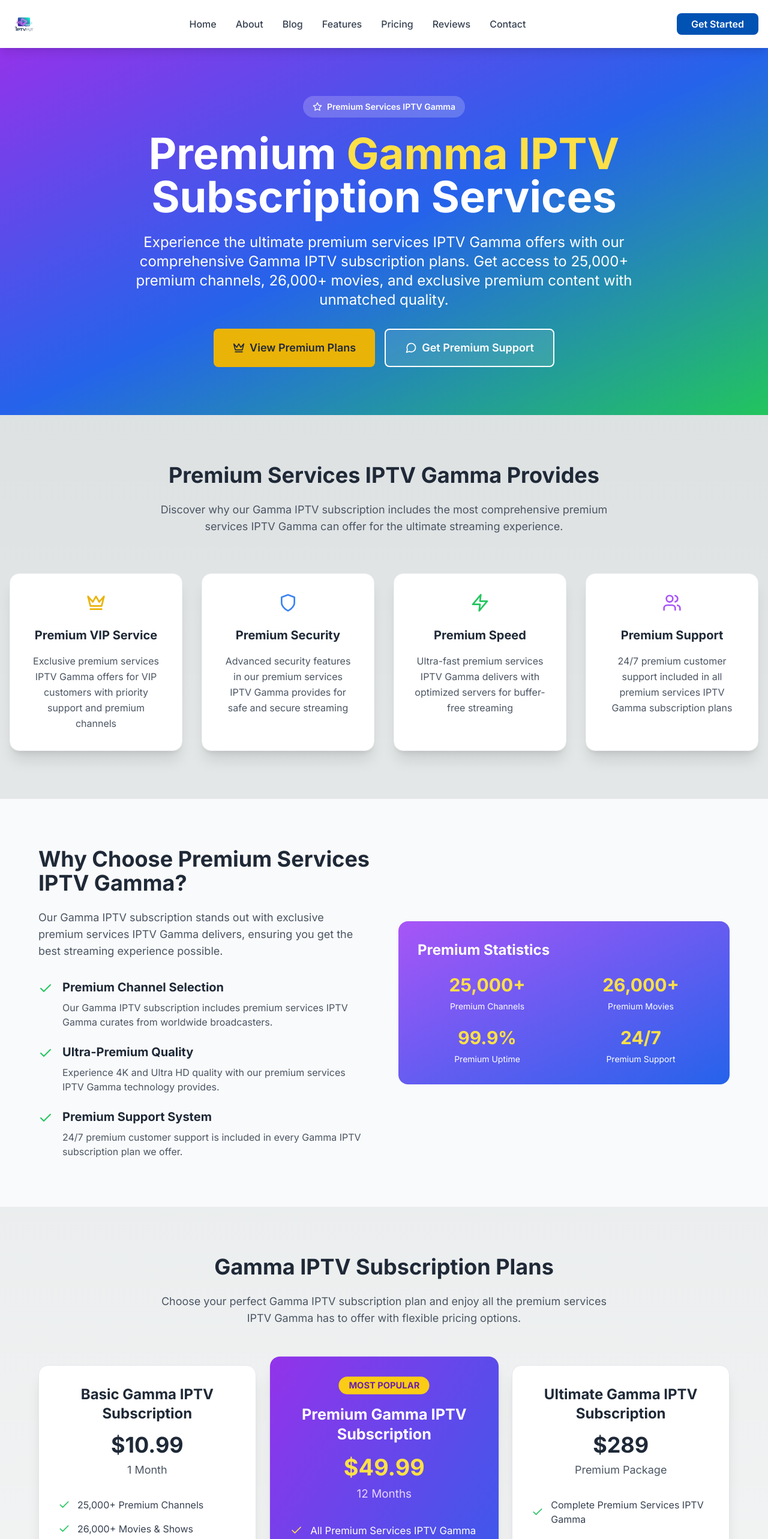
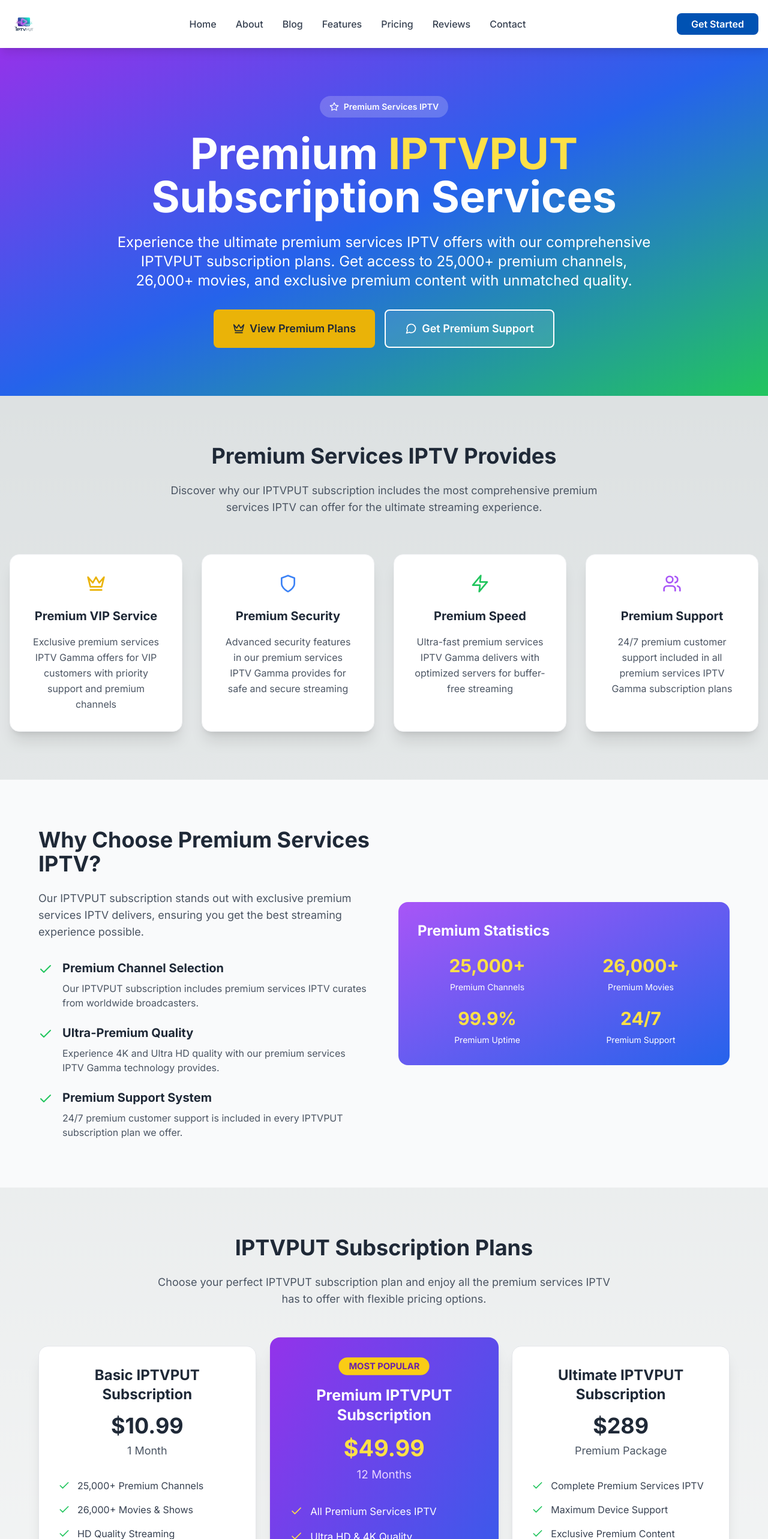
Before and after one commit to marouane9503/service-pro-iptv, a Next.js app: page /en in a window 1280 px wide. Shown: the top 2566 px of the page at 60% size. Built offline with nearby package versions, Linux system fonts and the light colour scheme.

Commit message:
Rebrand: Update Gamma IPTV to IPTVPUT across website

```diff
--- a/app/blog/page.tsx
+++ b/app/blog/page.tsx
@@ -95,7 +95,7 @@ export default async function Blog() {
                 Blog Posts Coming Soon
               </h2>
               <p className="text-gray-600 max-w-xs sm:max-w-2xl mx-auto text-sm sm:text-base">
-                We're working on bringing you the latest Gamma IPTV news, guides, and updates.
+                We're working on bringing you the latest IPTVPUT news, guides, and updates.
                 Check back soon for exciting content about streaming technology and entertainment.
               </p>
             </div>
@@ -107,10 +107,10 @@ export default async function Blog() {
       <section className="py-12 sm:py-16 lg:py-20 bg-gray-50">
         <div className="container mx-auto px-4 text-center">
           <h2 className="text-2xl sm:text-3xl md:text-4xl font-bold text-gray-800 mb-4 sm:mb-6">
-            Stay Updated with Gamma IPTV News
+            Stay Updated with IPTVPUT News
           </h2>
           <p className="text-base sm:text-lg lg:text-xl text-gray-600 max-w-xs sm:max-w-2xl mx-auto mb-6 sm:mb-8 leading-relaxed">
-            Get the latest updates about Gamma IPTV services, streaming technology,
+            Get the latest updates about IPTVPUT services, streaming technology,
             and exclusive offers.
           </p>
           <a
--- a/app/contact/page.tsx
+++ b/app/contact/page.tsx
@@ -58,7 +58,7 @@ export default function Contact() {
       <section className="py-20">
         <div className="container mx-auto px-4">
           <h2 className="text-4xl font-bold text-center text-gray-800 mb-16">
-            Get Gamma IPTV Support
+            Get IPTVPUT Support
           </h2>
 
           <div className="grid grid-cols-1 md:grid-cols-3 gap-8 max-w-6xl mx-auto">
@@ -99,36 +99,36 @@ export default function Contact() {
       <section className="py-20 bg-gray-50">
         <div className="container mx-auto px-4">
           <h2 className="text-4xl font-bold text-center text-gray-800 mb-16">
-            Gamma IPTV FAQ
+            IPTVPUT FAQ
           </h2>
 
           <div className="max-w-4xl mx-auto space-y-8">
             <div className="bg-white p-6 rounded-lg shadow-lg">
               <h3 className="text-xl font-bold text-primary-600 mb-4">
-                What is included in the Gamma IPTV subscription?
+                What is included in the IPTVPUT subscription?
               </h3>
               <p className="text-gray-600">
-                Your Gamma IPTV subscription includes access to 25,000+ live TV channels, 26,000+ movies and TV shows,
+                Your IPTVPUT subscription includes access to 25,000+ live TV channels, 26,000+ movies and TV shows,
                 HD & 4K streaming quality, multi-device compatibility, and 24/7 premium support.
               </p>
             </div>
 
             <div className="bg-white p-6 rounded-lg shadow-lg">
               <h3 className="text-xl font-bold text-primary-600 mb-4">
-                How do I set up my Gamma IPTV service?
+                How do I set up my IPTVPUT service?
               </h3>
               <p className="text-gray-600">
-                After purchasing your Gamma IPTV subscription, we'll provide you with login credentials and setup guides
+                After purchasing your IPTVPUT subscription, we'll provide you with login credentials and setup guides
                 for all supported devices. Our support team is available 24/7 to help with installation.
               </p>
             </div>
 
             <div className="bg-white p-6 rounded-lg shadow-lg">
               <h3 className="text-xl font-bold text-primary-600 mb-4">
-                What devices work with Gamma IPTV?
+                What devices work with IPTVPUT?
               </h3>
               <p className="text-gray-600">
-                Our Gamma IPTV service is compatible with Smart TVs, Android boxes, iOS devices, computers,
+                Our IPTVPUT service is compatible with Smart TVs, Android boxes, iOS devices, computers,
                 MAG boxes, Firestick, and many more devices. We support M3U, Xtream codes, and portal formats.
               </p>
             </div>
@@ -140,10 +140,10 @@ export default function Contact() {
       <section className="py-20 bg-primary-600 text-white">
         <div className="container mx-auto px-4 text-center">
           <h2 className="text-4xl font-bold mb-6">
-            Ready to Start Your Gamma IPTV Journey?
+            Ready to Start Your IPTVPUT Journey?
           </h2>
           <p className="text-xl mb-8 max-w-2xl mx-auto">
-            Contact us today to get your premium Gamma IPTV subscription and enjoy unlimited entertainment.
+            Contact us today to get your premium IPTVPUT subscription and enjoy unlimited entertainment.
           </p>
           <a
             href="https://wa.link/kkdei9"
@@ -151,7 +151,7 @@ export default function Contact() {
             rel="noopener noreferrer"
             className="bg-white text-primary-600 px-8 py-4 rounded-lg text-lg font-semibold hover:bg-gray-100 transition-colors inline-block"
           >
-            Get Gamma IPTV Now
+            Get IPTVPUT Now
           </a>
         </div>
       </section>
--- a/app/en/page.tsx
+++ b/app/en/page.tsx
@@ -4,13 +4,13 @@ import Footer from '../../components/Footer'
 import { Star, Shield, Zap, Users, Crown, Play, MessageCircle, Check } from 'lucide-react'
 
 export const metadata: Metadata = {
-  title: 'Gamma IPTV Subscription - Premium Services IPTV Gamma English',
-  description: 'Premium Gamma IPTV subscription services with 25,000+ channels. Get the best premium services IPTV Gamma offers with HD/4K quality and 24/7 support.',
-  keywords: 'gamma iptv subscription, premium services iptv gamma, gamma iptv english, iptv gamma premium, gamma iptv service, premium iptv subscription',
+  title: 'IPTVPUT Subscription - Premium Services IPTV English',
+  description: 'Premium IPTVPUT subscription services with 25,000+ channels. Get the best premium services IPTV offers with HD/4K quality and 24/7 support.',
+  keywords: 'iptvput subscription, premium services iptv, iptvput english, iptv premium, iptvput service, premium iptv subscription',
   openGraph: {
-    title: 'Premium Gamma IPTV Subscription Services - English',
-    description: 'Experience premium services IPTV Gamma provides. Best Gamma IPTV subscription with worldwide channels and premium support.',
-    url: 'https://gammaiptv.online/en/',
+    title: 'Premium IPTVPUT Subscription Services - English',
+    description: 'Experience premium services IPTV provides. Best IPTVPUT subscription with worldwide channels and premium support.',
+    url: 'https://iptvput.com/en/',
   },
 }
 
@@ -40,7 +40,7 @@ export default function English() {
 
   const subscriptionPlans = [
     {
-      name: "Basic Gamma IPTV Subscription",
+      name: "Basic IPTVPUT Subscription",
       price: "$10.99",
       period: "1 Month",
       features: [
@@ -54,11 +54,11 @@ export default function English() {
       popular: false
     },
     {
-      name: "Premium Gamma IPTV Subscription",
+      name: "Premium IPTVPUT Subscription",
       price: "$49.99",
       period: "12 Months",
       features: [
-        "All Premium Services IPTV Gamma",
+        "All Premium Services IPTV",
         "Ultra HD & 4K Quality",
         "Multiple Device Access",
         "Premium VIP Channels",
@@ -68,11 +68,11 @@ export default function English() {
       popular: true
     },
     {
-      name: "Ultimate Gamma IPTV Subscription",
+      name: "Ultimate IPTVPUT Subscription",
       price: "$289",
       period: "Premium Package",
       features: [
-        "Complete Premium Services IPTV Gamma",
+        "Complete Premium Services IPTV",
         "Maximum Device Support",
         "Exclusive Premium Content",
         "Dedicated Account Manager",
@@ -92,17 +92,17 @@ export default function English() {
         <div className="container mx-auto px-4 text-center">
           <div className="inline-flex items-center bg-white bg-opacity-20 px-4 py-2 rounded-full text-white text-sm font-semibold mb-6">
             <Star className="w-4 h-4 mr-2" />
-            Premium Services IPTV Gamma
+            Premium Services IPTV
           </div>
 
           <h1 className="text-4xl sm:text-5xl md:text-6xl lg:text-7xl font-bold mb-6 leading-tight">
-            Premium <span className="text-yellow-300">Gamma IPTV</span><br />
+            Premium <span className="text-yellow-300">IPTVPUT</span><br />
             Subscription Services
           </h1>
 
           <p className="text-xl sm:text-2xl max-w-4xl mx-auto leading-relaxed mb-8">
-            Experience the ultimate premium services IPTV Gamma offers with our comprehensive
-            Gamma IPTV subscription plans. Get access to 25,000+ premium channels,
+            Experience the ultimate premium services IPTV offers with our comprehensive
+            IPTVPUT subscription plans. Get access to 25,000+ premium channels,
             26,000+ movies, and exclusive premium content with unmatched quality.
           </p>
 
@@ -132,11 +132,11 @@ export default function English() {
         <div className="container mx-auto px-4">
           <div className="text-center mb-16">
             <h2 className="text-3xl sm:text-4xl font-bold text-gray-800 mb-6">
-              Premium Services IPTV Gamma Provides
+              Premium Services IPTV Provides
             </h2>
             <p className="text-lg text-gray-600 max-w-3xl mx-auto">
-              Discover why our Gamma IPTV subscription includes the most comprehensive
-              premium services IPTV Gamma can offer for the ultimate streaming experience.
+              Discover why our IPTVPUT subscription includes the most comprehensive
+              premium services IPTV can offer for the ultimate streaming experience.
             </p>
           </div>
 
@@ -165,11 +165,11 @@ export default function English() {
             <div className="grid grid-cols-1 lg:grid-cols-2 gap-12 items-center">
               <div>
                 <h2 className="text-3xl sm:text-4xl font-bold text-gray-800 mb-6">
-                  Why Choose Premium Services IPTV Gamma?
+                  Why Choose Premium Services IPTV?
                 </h2>
                 <p className="text-lg text-gray-600 mb-8">
-                  Our Gamma IPTV subscription stands out with exclusive premium services
-                  IPTV Gamma delivers, ensuring you get the best streaming experience possible.
+                  Our IPTVPUT subscription stands out with exclusive premium services
+                  IPTV delivers, ensuring you get the best streaming experience possible.
                 </p>
 
                 <div className="space-y-6">
@@ -177,7 +177,7 @@ export default function English() {
                     <Check className="w-6 h-6 text-green-500 mr-4 mt-1 flex-shrink-0" />
                     <div>
                       <h3 className="text-xl font-bold text-gray-800 mb-2">Premium Channel Selection</h3>
-                      <p className="text-gray-600">Our Gamma IPTV subscription includes premium services IPTV Gamma curates from worldwide broadcasters.</p>
+                      <p className="text-gray-600">Our IPTVPUT subscription includes premium services IPTV curates from worldwide broadcasters.</p>
                     </div>
                   </div>
 
@@ -193,7 +193,7 @@ export default function English() {
                     <Check className="w-6 h-6 text-green-500 mr-4 mt-1 flex-shrink-0" />
                     <div>
                       <h3 className="text-xl font-bold text-gray-800 mb-2">Premium Support System</h3>
-                      <p className="text-gray-600">24/7 premium customer support is included in every Gamma IPTV subscription plan we offer.</p>
+                      <p className="text-gray-600">24/7 premium customer support is included in every IPTVPUT subscription plan we offer.</p>
                     </div>
                   </div>
                 </div>
@@ -230,11 +230,11 @@ export default function English() {
         <div className="container mx-auto px-4">
           <div className="text-center mb-16">
             <h2 className="text-3xl sm:text-4xl font-bold text-gray-800 mb-6">
-              Gamma IPTV Subscription Plans
+              IPTVPUT Subscription Plans
             </h2>
             <p className="text-lg text-gray-600 max-w-3xl mx-auto">
-              Choose your perfect Gamma IPTV subscription plan and enjoy all the premium services
-              IPTV Gamma has to offer with flexible pricing options.
+              Choose your perfect IPTVPUT subscription plan and enjoy all the premium services
+              IPTV has to offer with flexible pricing options.
             </p>
           </div>
 
@@ -298,11 +298,11 @@ export default function English() {
       <section className="py-16 sm:py-20 bg-gradient-to-br from-purple-600 via-blue-600 to-green-500 text-white">
         <div className="container mx-auto px-4 text-center">
           <h2 className="text-3xl sm:text-4xl font-bold mb-6">
-            Experience Premium Services IPTV Gamma Today
+            Experience Premium Services IPTV Today
           </h2>
           <p className="text-xl mb-8 max-w-2xl mx-auto">
-            Join thousands of satisfied customers enjoying our premium Gamma IPTV subscription
-            with all the premium services IPTV Gamma provides for ultimate entertainment.
+            Join thousands of satisfied customers enjoying our premium IPTVPUT subscription
+            with all the premium services IPTV provides for ultimate entertainment.
           </p>
           <div className="flex flex-col sm:flex-row gap-4 justify-center">
             <a
--- a/app/pricing/page.tsx
+++ b/app/pricing/page.tsx
@@ -40,19 +40,19 @@ export default function PricingPage() {
             <div className="bg-white p-6 rounded-lg shadow-lg">
               <h3 className="text-xl font-bold text-primary-600 mb-4">Best Value</h3>
               <p className="text-gray-600">
-                Our Gamma IPTV subscription offers the best value in the market with competitive pricing for premium access.
+                Our IPTVPUT subscription offers the best value in the market with competitive pricing for premium access.
               </p>
             </div>
             <div className="bg-white p-6 rounded-lg shadow-lg">
               <h3 className="text-xl font-bold text-primary-600 mb-4">Premium Quality</h3>
               <p className="text-gray-600">
-                Enjoy HD & 4K streaming quality with our Gamma IPTV service, featuring 25,000+ channels.
+                Enjoy HD & 4K streaming quality with our IPTVPUT service, featuring 25,000+ channels.
               </p>
             </div>
             <div className="bg-white p-6 rounded-lg shadow-lg">
               <h3 className="text-xl font-bold text-primary-600 mb-4">24/7 Support</h3>
               <p className="text-gray-600">
-                Get premium customer support included with every Gamma IPTV subscription plan.
+                Get premium customer support included with every IPTVPUT subscription plan.
               </p>
             </div>
           </div>
--- a/app/product/1-month/page.tsx
+++ b/app/product/1-month/page.tsx
@@ -4,13 +4,13 @@ import Footer from '@/components/Footer'
 import { Check, Star, Users, Shield, Clock, Play, MessageCircle, Smartphone, Tv, Monitor, Tablet } from 'lucide-react'
 
 export const metadata: Metadata = {
-  title: 'Gamma IPTV 1 Month Subscription - Official Gamma IPTV Website',
-  description: 'Get Gamma IPTV 1 month subscription from the official Gamma IPTV website. Premium IPTV streaming with 25,000+ channels, HD & 4K quality. Start your Gamma IPTV subscription today.',
-  keywords: 'gamma iptv website, gamma iptv subscription, gamma iptv 1 month, premium iptv, iptv streaming, live tv channels',
+  title: 'IPTVPUT 1 Month Subscription - Official IPTVPUT Website',
+  description: 'Get IPTVPUT 1 month subscription from the official IPTVPUT website. Premium IPTV streaming with 25,000+ channels, HD & 4K quality. Start your IPTVPUT subscription today.',
+  keywords: 'iptvput website, iptvput subscription, iptvput 1 month, premium iptv, iptv streaming, live tv channels',
   openGraph: {
-    title: 'Gamma IPTV 1 Month Subscription - Official Website',
-    description: 'Premium Gamma IPTV 1 month subscription with 25,000+ channels and 26,000+ movies. Official Gamma IPTV website.',
-    url: 'https://gammaiptv.online/product/1-month/',
+    title: 'IPTVPUT 1 Month Subscription - Official Website',
+    description: 'Premium IPTVPUT 1 month subscription with 25,000+ channels and 26,000+ movies. Official IPTVPUT website.',
+    url: 'https://iptvput.com/product/1-month/',
   },
 }
 
@@ -24,15 +24,15 @@ export default function GammaIPTV1MonthProduct() {
         <div className="container mx-auto px-4 text-center">
           <div className="max-w-4xl mx-auto">
             <div className="inline-block bg-white bg-opacity-20 px-4 py-2 rounded-full text-sm font-semibold mb-6">
-              Official Gamma IPTV Website
+              Official IPTVPUT Website
             </div>
 
             <h1 className="text-4xl sm:text-5xl md:text-6xl font-bold mb-6 leading-tight">
-              <span className="text-blue-300">Gamma IPTV</span> 1 Month Subscription
+              <span className="text-blue-300">IPTVPUT</span> 1 Month Subscription
             </h1>
 
             <p className="text-xl sm:text-2xl max-w-4xl mx-auto leading-relaxed mb-8">
-              Experience premium IPTV streaming with our 1-month Gamma IPTV subscription.
+              Experience premium IPTV streaming with our 1-month IPTVPUT subscription.
               Perfect for testing our service with 25,000+ channels and 26,000+ movies.
             </p>
 
@@ -66,7 +66,7 @@ export default function GammaIPTV1MonthProduct() {
               {/* Product Info */}
               <div>
                 <h2 className="text-3xl sm:text-4xl font-bold text-gray-800 mb-6">
-                  Gamma IPTV 1 Month Subscription Details
+                  IPTVPUT 1 Month Subscription Details
                 </h2>
 
                 <div className="bg-blue-50 rounded-2xl p-8 mb-8">
@@ -171,10 +171,10 @@ export default function GammaIPTV1MonthProduct() {
         <div className="container mx-auto px-4">
           <div className="text-center mb-12">
             <h2 className="text-3xl sm:text-4xl font-bold text-gray-800 mb-6">
-              Compare Gamma IPTV Subscription Plans
+              Compare IPTVPUT Subscription Plans
             </h2>
             <p className="text-lg text-gray-600 max-w-3xl mx-auto">
-              Choose the perfect Gamma IPTV subscription plan that fits your needs and budget
+              Choose the perfect IPTVPUT subscription plan that fits your needs and budget
             </p>
           </div>
 
@@ -257,10 +257,10 @@ export default function GammaIPTV1MonthProduct() {
       <section className="py-16 sm:py-20 bg-gradient-to-br from-blue-600 to-purple-700 text-white">
         <div className="container mx-auto px-4 text-center">
           <h2 className="text-3xl sm:text-4xl font-bold mb-6">
-            Ready to Start Your Gamma IPTV Subscription?
+            Ready to Start Your IPTVPUT Subscription?
           </h2>
           <p className="text-xl mb-8 max-w-2xl mx-auto">
-            Join thousands of satisfied customers who trust the official Gamma IPTV website
+            Join thousands of satisfied customers who trust the official IPTVPUT website
             for their premium IPTV streaming needs.
           </p>
           <div className="flex flex-col sm:flex-row gap-4 justify-center">
--- a/public/google-site-verification.html
+++ b/public/google-site-verification.html
@@ -1,3 +1,3 @@
-<!-- Google Search Console Verification for Gamma IPTV -->
+<!-- Google Search Console Verification for IPTVPUT -->
 <!-- Replace 'your-verification-code' with actual Google Search Console verification code -->
-google-site-verification: gamma-iptv-verification-code-here
+google-site-verification: iptvput-verification-code-here
```
Also changed, not shown: app/contacts/page.tsx (+21 -21 lines), app/not-found.tsx (+4 -4 lines), 2 other files (tests, documents, lock files or other folders).
